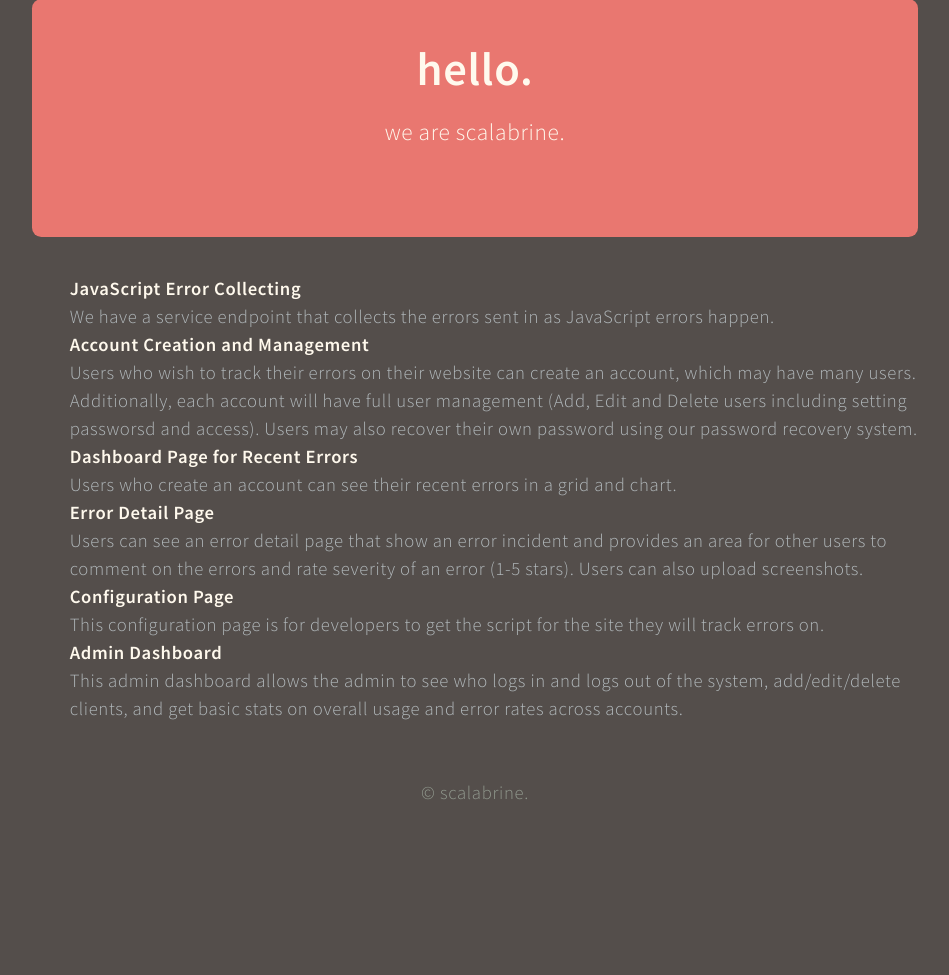
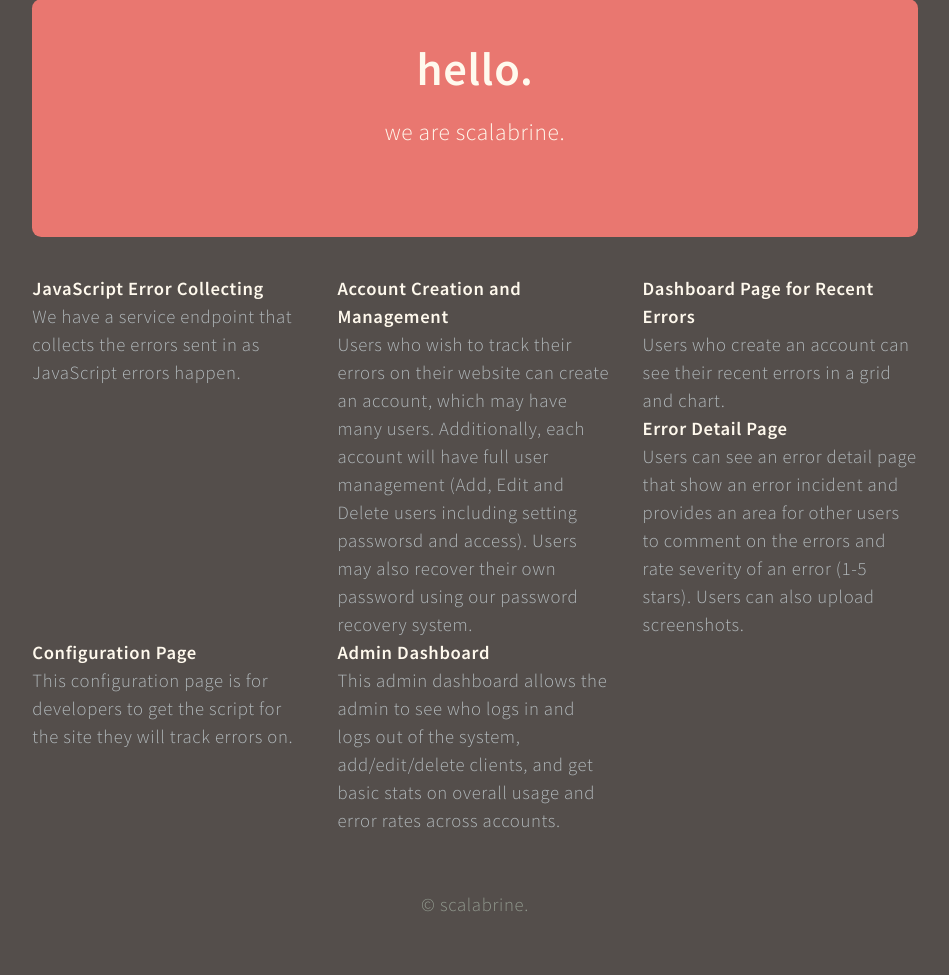
Before and after one commit to eduardoramirez/scalabrine, a PHP site: page /home in a window 1280 px wide. Shown: the part 154-1129 px from the top of the page, without its empty margins (165-1114 px from the left). Before the commit the page ends 954 px from the top, so only its background shows below. Run offline with PHP 8.4, Linux system fonts and the light colour scheme; some libraries are stand-ins or nearby versions.

Commit message:
Update home.php
updated to make it have columns

```diff
--- a/home.php
+++ b/home.php
@@ -48,35 +48,34 @@
          </section>
          <!-- Main -->
          <!-- things about our product should go here -->
-         <div class="container narrow">
-            <div class="row marketing">
-               <div class="col-lg-3">
+         <article>
+            <div class="row">
+               <section class="4u">
                   <h4>JavaScript Error Collecting</h4>
                   <p>We have a service endpoint that collects the errors sent in as JavaScript errors happen.</p>
-               </div>
-               <div class="col-lg-3">
+               </section>
+               <section class="4u">
                   <h4>Account Creation and Management</h4>
                   <p>Users who wish to track their errors on their website can create an account, which may have many users. Additionally, each account will have full user management (Add, Edit and Delete users including setting passworsd and access). Users may also recover their own password using our password recovery system.</p>
-               </div>
-               <div class="col-lg-3">
+               </section>
+               <section class="4u">
                   <h4>Dashboard Page for Recent Errors</h4>
                   <p>Users who create an account can see their recent errors in a grid and chart.</p>
-               </div>
-               <div class="col-lg-3">
+               </section>
+               <section class="4u">
                   <h4>Error Detail Page</h4>
                   <p>Users can see an error detail page that show an error incident and provides an area for other users to comment on the errors and rate severity of an error (1-5 stars). Users can also upload screenshots.</p>
-               </div>
-               <div class="col-lg-3">
+               </section>
+               <section class="4u">
                   <h4>Configuration Page</h4>
                   <p>This configuration page is for developers to get the script for the site they will track errors on.</p>
-               </div>
-               <div class="col-lg-3">
+               </section>
+               <section class="4u">
                   <h4>Admin Dashboard</h4>
                   <p>This admin dashboard allows the admin to see who logs in and logs out of the system, add/edit/delete clients, and get basic stats on overall usage and error rates across accounts.</p>
-               </div>
+               </section>
             </div>
-
-         </div>
+         </article>
          <!-- Footer -->
          <footer>
             <div id="footer">
```
